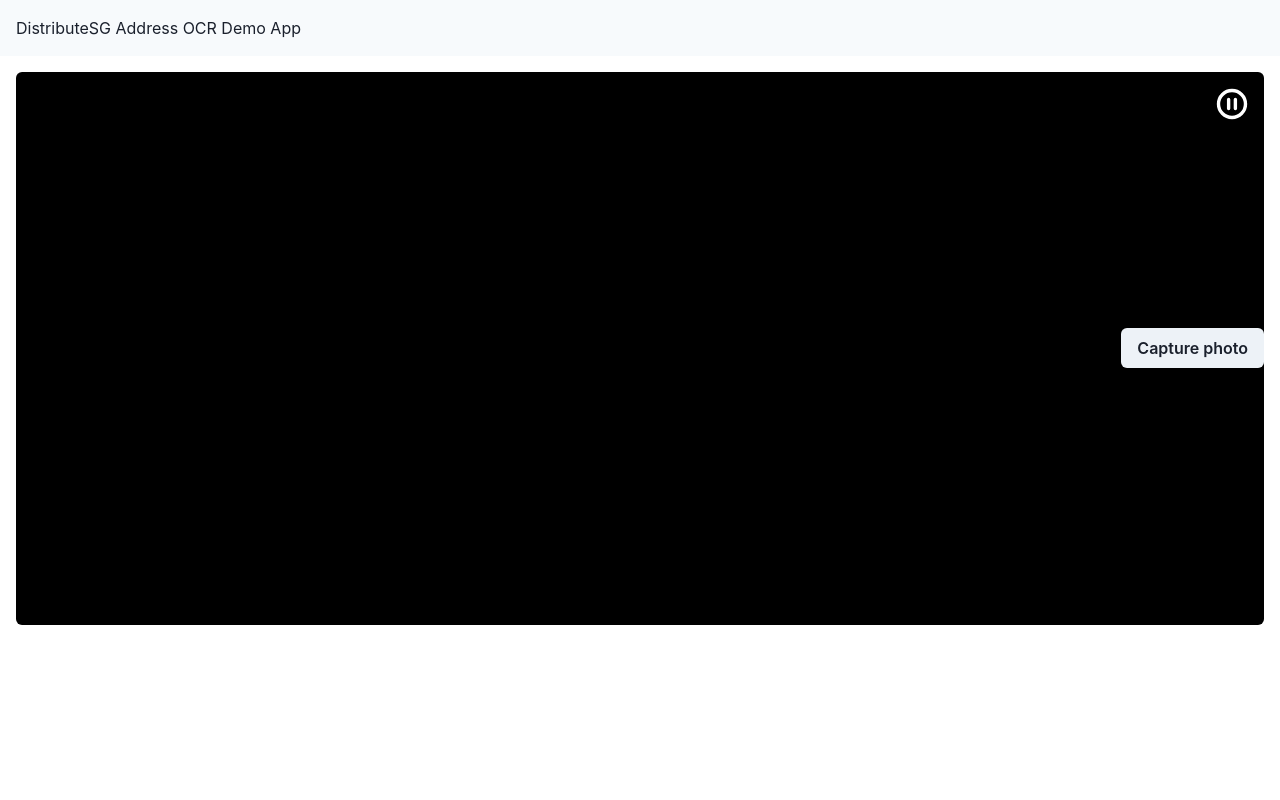
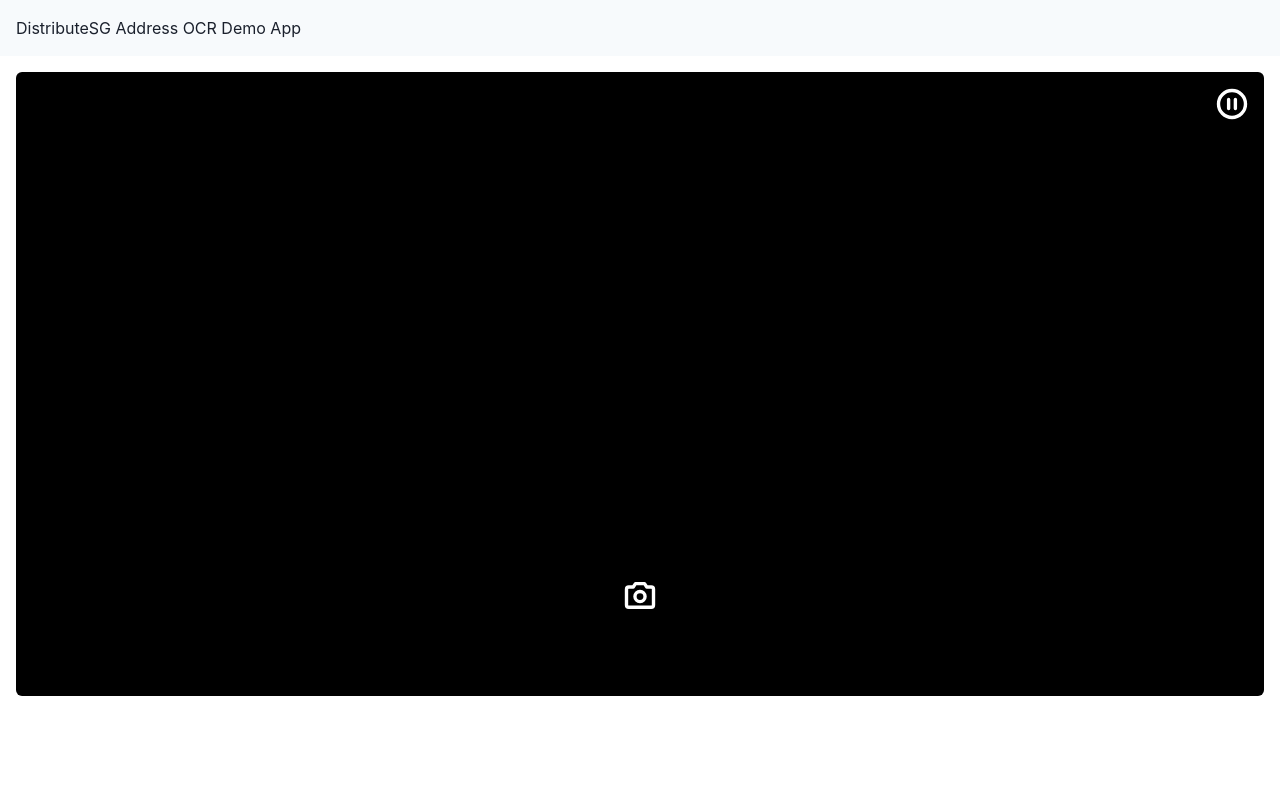
Before and after one commit to artylope/distribute-address-ocr, a Next.js app: page / in a window 1280 px wide. Both pictures are taken after a click on the element 640 px from the left and 304 px from the top of the page. Shown: the top 800 px of the page. Built offline with nearby package versions, Linux system fonts and the light colour scheme; no server answers.

Commit message:
capture image and button icon for capture photo

```diff
--- a/src/components/WebcamBox.js
+++ b/src/components/WebcamBox.js
@@ -3,7 +3,7 @@ import { Box, IconButton, Button, Text } from '@chakra-ui/react';
 import Webcam from 'react-webcam';
 import Tesseract from 'tesseract.js';
 
-import { PlayCircle, PauseCircle } from '@phosphor-icons/react';
+import { PlayCircle, PauseCircle, Camera } from '@phosphor-icons/react';
 import { relative } from 'path';
 
 const WebcamBox = ({ recognizedText, setRecognizedText, photo, setPhoto }) => {
@@ -81,13 +81,27 @@ const WebcamBox = ({ recognizedText, setRecognizedText, photo, setPhoto }) => {
             position: 'relative',
           }}>
           {({ getScreenshot }) => (
-            <Button
+            <Box
+              position="absolute"
+              bottom="0"
+              h={200}
+              w={200}
+              display="flex"
+              justifyContent="center"
+              alignItems="center"
               onClick={() => {
                 let screenshot = getScreenshot();
                 setPhoto(screenshot);
               }}>
-              Capture photo
-            </Button>
+              {' '}
+              <IconButton
+                variant="ghost"
+                colorScheme="white"
+                aria-label="Capture photo"
+                size="2xl"
+                icon={<Camera size={36} weight="bold" color="white" />}
+              />
+            </Box>
           )}
         </Webcam>
       ) : (
```
